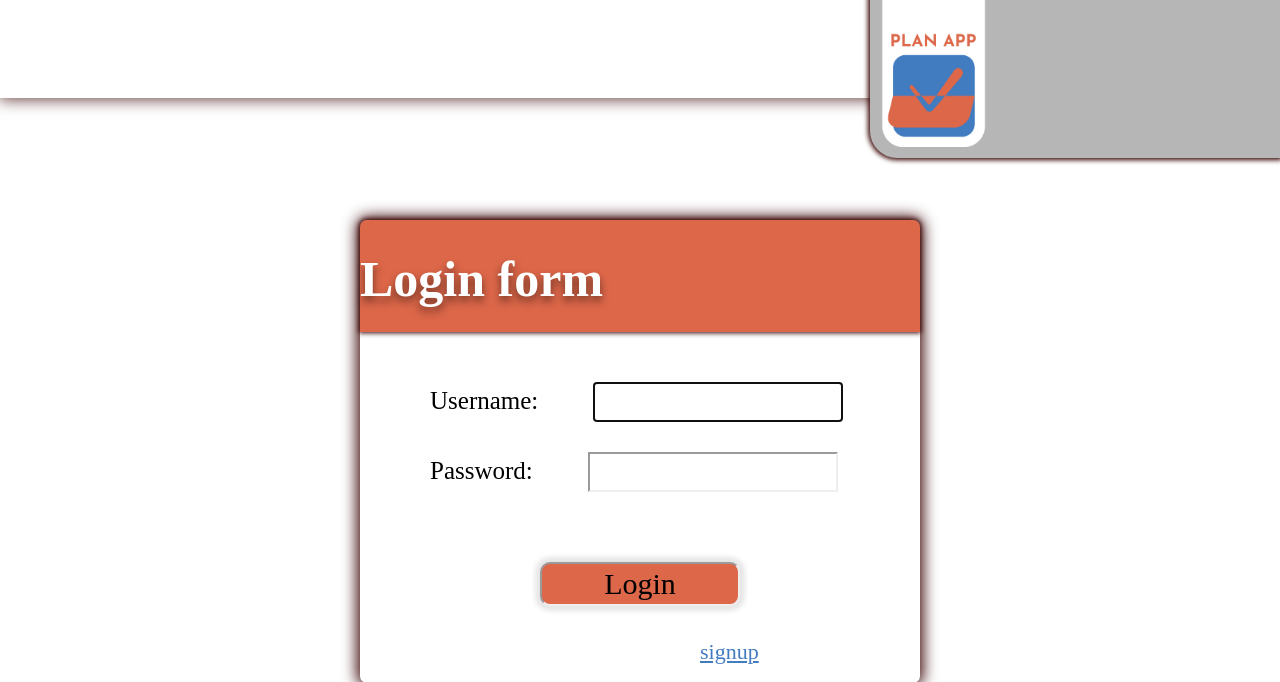
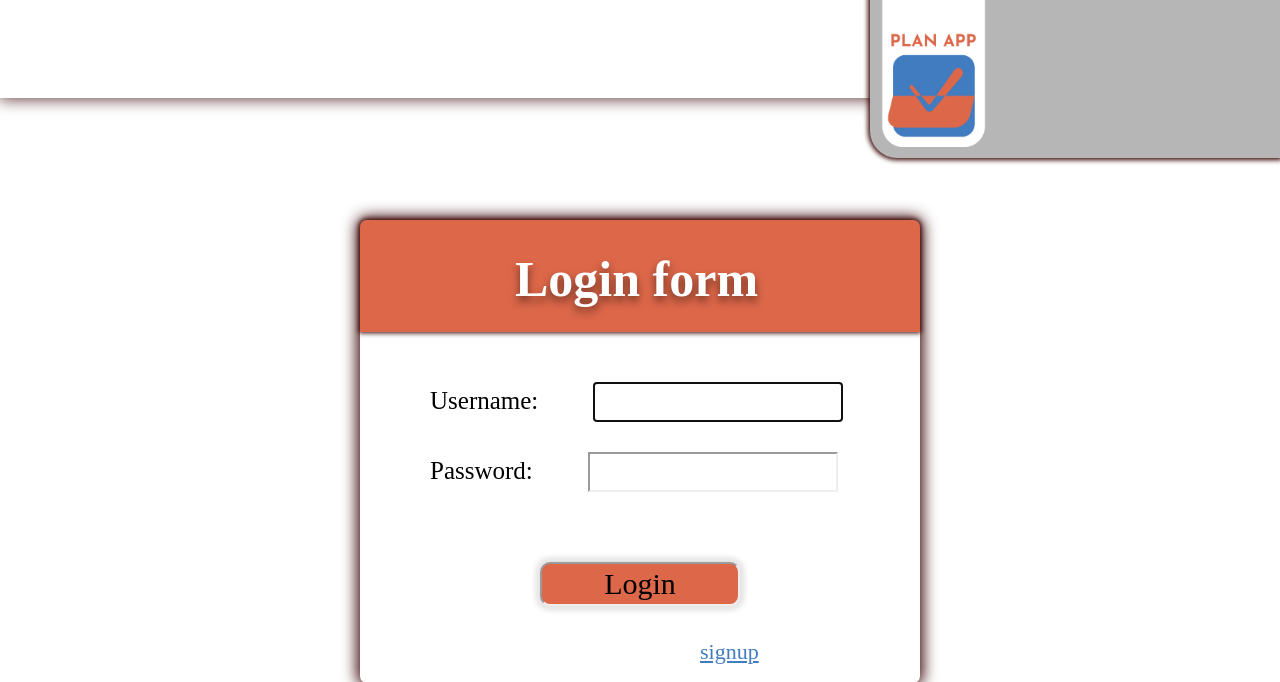
Before and after one commit to nicolasmarat9/PlanApp, a Django app: page /login/signin/ in a window 1280 px wide. Shown: the top 682 px of the page. Run offline with Django 3.2, Linux system fonts and the light colour scheme.

Commit message:
Update logins.css

```diff
--- a/assets/logins.css
+++ b/assets/logins.css
@@ -51,7 +51,7 @@ a:-webkit-any-link {
     font-size: 25px;
     align-items: center;
     padding-top: 5px;
-    padding-left 155px
+    padding-left: 155px;
     text-align: center;
     text-shadow: 0 0.3rem 0.5rem rgba(0,0,0,0.5);
     box-shadow: 0px 0px 5px 1px rgba(55, 0, 0, 1);
```
